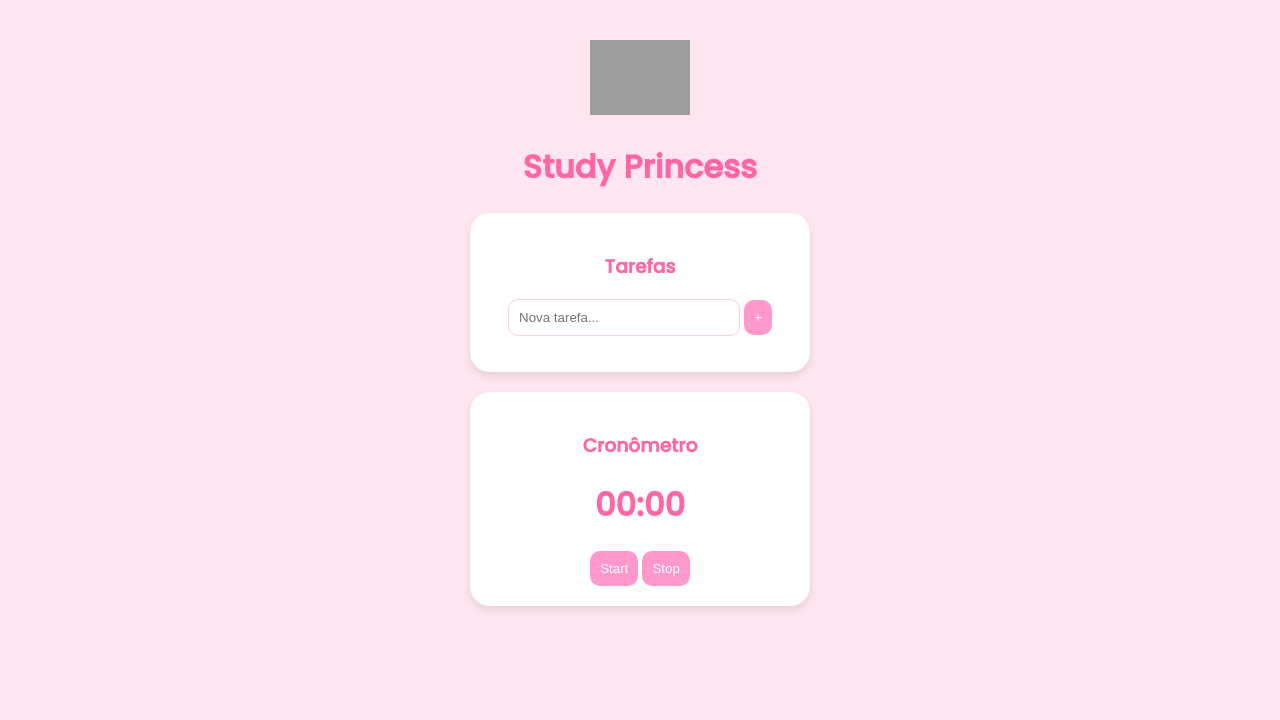
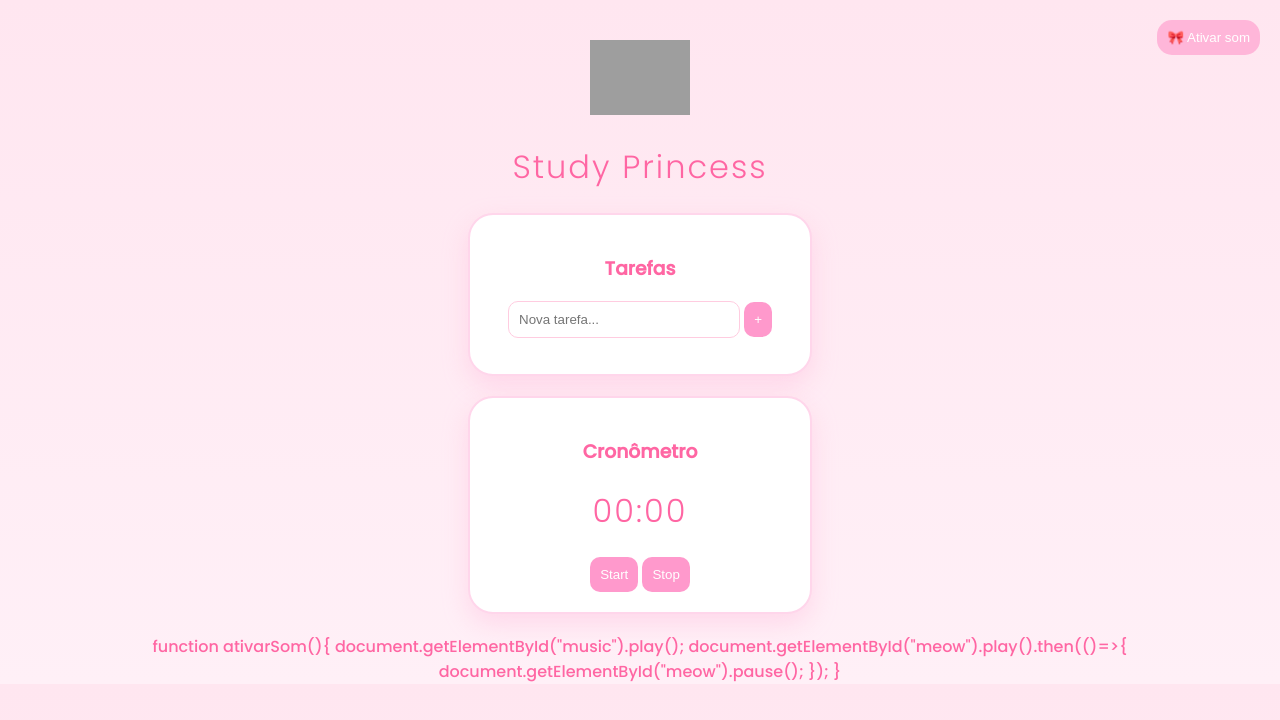
Before and after one commit to Claraahlis015/study-wonyoungism, a plain HTML site: page index.html in a window 1280 px wide. Drawn offline with Linux system fonts and the light colour scheme; grey boxes are pictures that could not be loaded.

Commit message:
index.html

```diff
--- a/index.html
+++ b/index.html
@@ -9,7 +9,7 @@
 <style>
 
 body{
-background:#ffe6f0;
+background:linear-gradient(to bottom,#ffe6f0,#fff0f7);
 font-family:'Poppins',sans-serif;
 text-align:center;
 color:#ff66a3;
@@ -25,8 +25,9 @@ background:white;
 padding:20px;
 margin:20px auto;
 width:300px;
-border-radius:20px;
-box-shadow:0 4px 10px rgba(0,0,0,0.1);
+border-radius:25px;
+box-shadow:0 10px 25px rgba(255,182,217,0.4);
+border:2px solid #ffd6eb;
 }
 
 input{
@@ -35,8 +36,10 @@ border-radius:10px;
 border:1px solid #ffcce0;
 width:70%;
 }
-
-button{
+h1{
+font-weight:300;
+letter-spacing:2px;
+}button{
 padding:10px;
 border:none;
 background:#ff99cc;
@@ -53,8 +56,18 @@ width:100px;
 </head>
 
 <body>
-
-<audio autoplay loop id="music">
+<button onclick="ativarSom()" style="
+position:fixed;
+top:20px;
+right:20px;
+background:#ffb6d9;
+border:none;
+padding:10px;
+border-radius:15px;
+cursor:pointer;
+">
+🎀 Ativar som
+</button><audio autoplay loop id="music">
 <source src="https://cdn.pixabay.com/audio/2023/03/21/audio_1c8b7a5e1f.mp3" type="audio/mp3">
 </audio>
 <audio id="meow">
@@ -82,7 +95,12 @@ width:100px;
 </div>
 
 </div>
-
+function ativarSom(){
+document.getElementById("music").play();
+document.getElementById("meow").play().then(()=>{
+document.getElementById("meow").pause();
+});
+}
 <script>
 
 document.addEventListener("keydown", function(){
```
